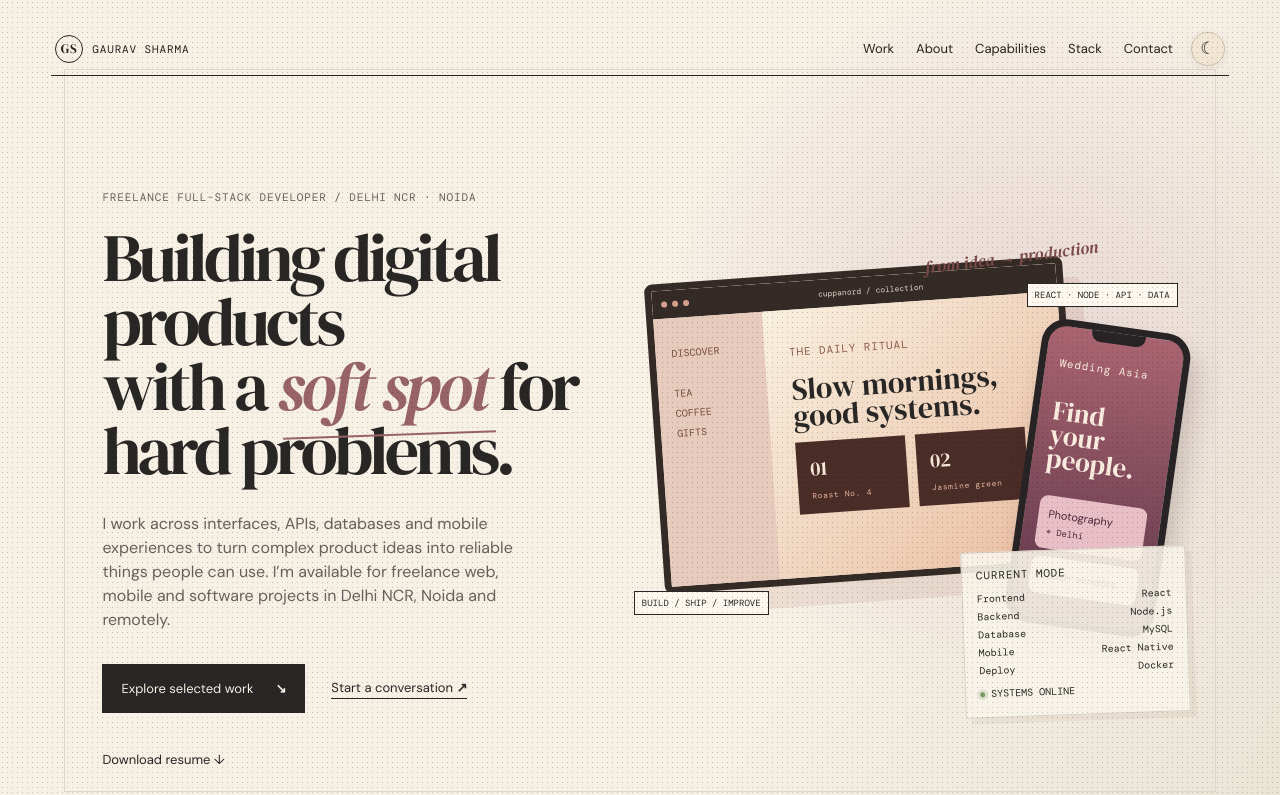
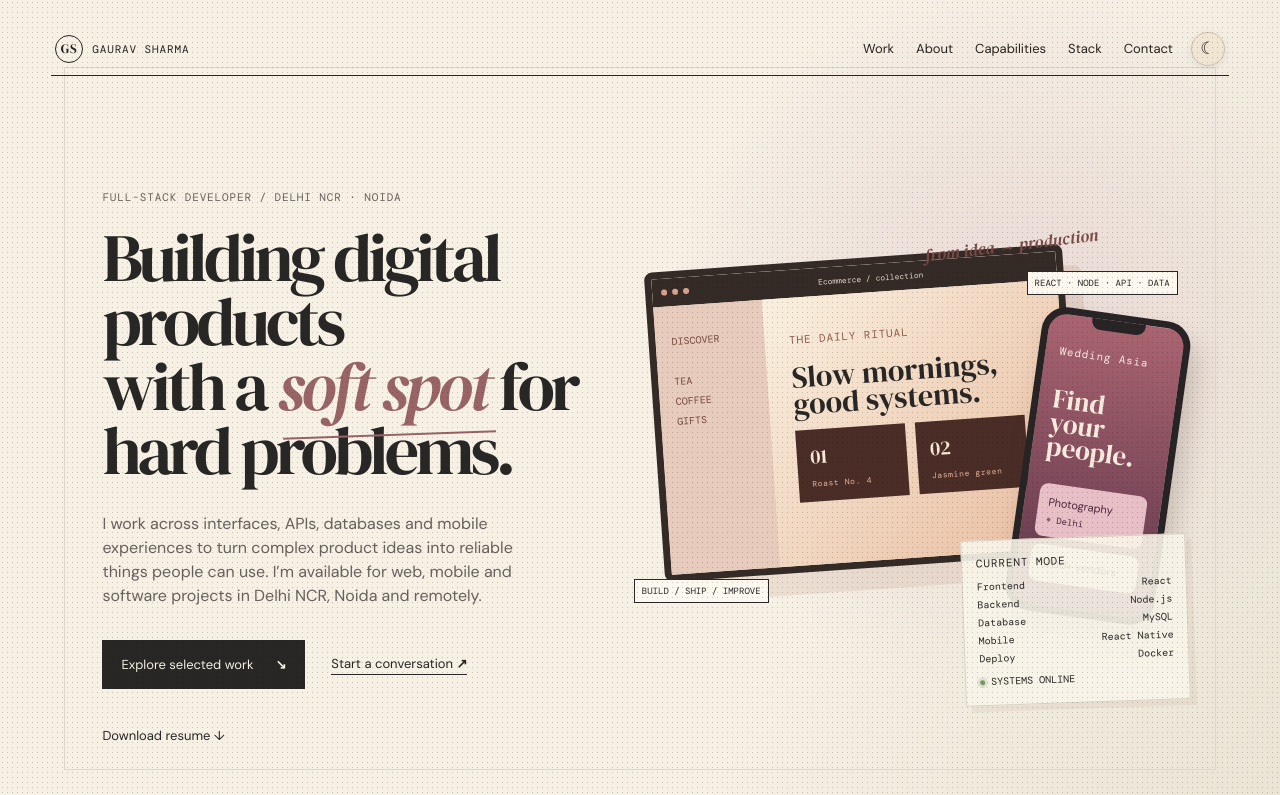
Before and after one commit to dev-GarvSharma/portfolio, a React (Vite) app: page / in a window 1280 px wide. Shown: the top 795 px of the page. Built offline with nearby package versions, Linux system fonts and the light colour scheme.

Commit message:
removed company names

```diff
--- a/src/App.jsx
+++ b/src/App.jsx
@@ -95,7 +95,7 @@ function Hero() {
   return (
     <section id="top" className="hero">
       <div className="hero-copy">
-        <p className="eyebrow">FREELANCE FULL-STACK DEVELOPER / DELHI NCR · NOIDA</p>
+        <p className="eyebrow">FULL-STACK DEVELOPER / DELHI NCR · NOIDA</p>
         <h1>
           Building digital products
           <br />
@@ -106,7 +106,7 @@ function Hero() {
         <p className="intro">
           I work across interfaces, APIs, databases and mobile experiences to
           turn complex product ideas into reliable things people can use. I’m
-          available for freelance web, mobile and software projects in Delhi
+          available for web, mobile and software projects in Delhi
           NCR, Noida and remotely.
         </p>
         <div className="actions">
@@ -132,7 +132,7 @@ function Hero() {
             <i />
             <i />
             <i />
-            <span>cuppanord / collection</span>
+            <span>Ecommerce / collection</span>
           </div>
           <div className="shop-ui">
             <aside>
@@ -392,12 +392,12 @@ function MobileApps() {
         <div className="big-phone coffee">
           <img
             src="/projects/cuppanordapp.webp"
-            alt="Cuppanord mobile app screenshot"
+            alt="Ecommerce for Coffee & Tea mobile app screenshot"
             loading="lazy"
           />
         </div>
         <div className="app-label second">
-          CUPPANORD <span>React Native · API</span>
+          ECOMMERCE FOR COFFEE & TEA <span>React Native · API</span>
         </div>
       </div>
     </section>
@@ -559,7 +559,6 @@ function ProcessExperience() {
           <span>NOW</span>
           <div>
             <h3>Software Engineer</h3>
-            <h4>GlocalView Infotech</h4>
             <p>
               Building scalable React applications and Node.js APIs across web,
               mobile, e-commerce and business platforms.
@@ -615,7 +614,7 @@ function AboutContact() {
           <em>building?</em>
         </h2>
         <p>Let's turn the idea into something people can actually use.</p>
-        <p>Available for freelance projects in Delhi NCR, Noida and remotely.</p>
+        <p>Available for web, mobile and software projects in Delhi NCR, Noida and remotely.</p>
         <A href={"mailto:" + email} className="contact-button">
           Start a conversation →
         </A>
--- a/src/data/projects.js
+++ b/src/data/projects.js
@@ -1,7 +1,7 @@
 export const projects = [
   {
     id: "01",
-    title: "Cuppanord",
+    title: "Ecommerce for Coffee & Tea",
     category: "Commerce / CRM",
     description:
       "An e-commerce ecosystem for coffee and tea with customer management, loyalty, inventory and order operations.",
@@ -37,7 +37,7 @@ export const projects = [
   },
   {
     id: "03",
-    title: "HRMS",
+    title: "Human Resource Management System",
     category: "SaaS / HR Tech",
     description:
       "An enterprise HR platform for the complete employee lifecycle and HR operations.",
@@ -52,7 +52,7 @@ export const projects = [
   },
   {
     id: "04",
-    title: "VisitorBuk",
+    title: "Visitor Management System",
     category: "SaaS / Subscriptions",
     description:
       "Visitor management and subscriptions with automated payments, dashboards and reporting.",
@@ -67,7 +67,7 @@ export const projects = [
   },
   {
     id: "05",
-    title: "GlocalView LMS",
+    title: "Learning Management System",
     category: "LMS / EdTech / AI",
     description:
       "A learning platform for courses, assessments and personalized learning paths.",
@@ -82,7 +82,7 @@ export const projects = [
   },
   {
     id: "06",
-    title: "GlocalTjenester",
+    title: "Service Marketplace",
     category: "Marketplace / SaaS",
     description:
       "A Norway-based marketplace connecting customers with local service providers.",
@@ -97,7 +97,7 @@ export const projects = [
   },
   {
     id: "07",
-    title: "GlocalView",
+    title: "Portfolio Website",
     category: "Digital Products",
     description:
       "Full-stack digital products with a focus on useful interfaces and stable systems.",
```
